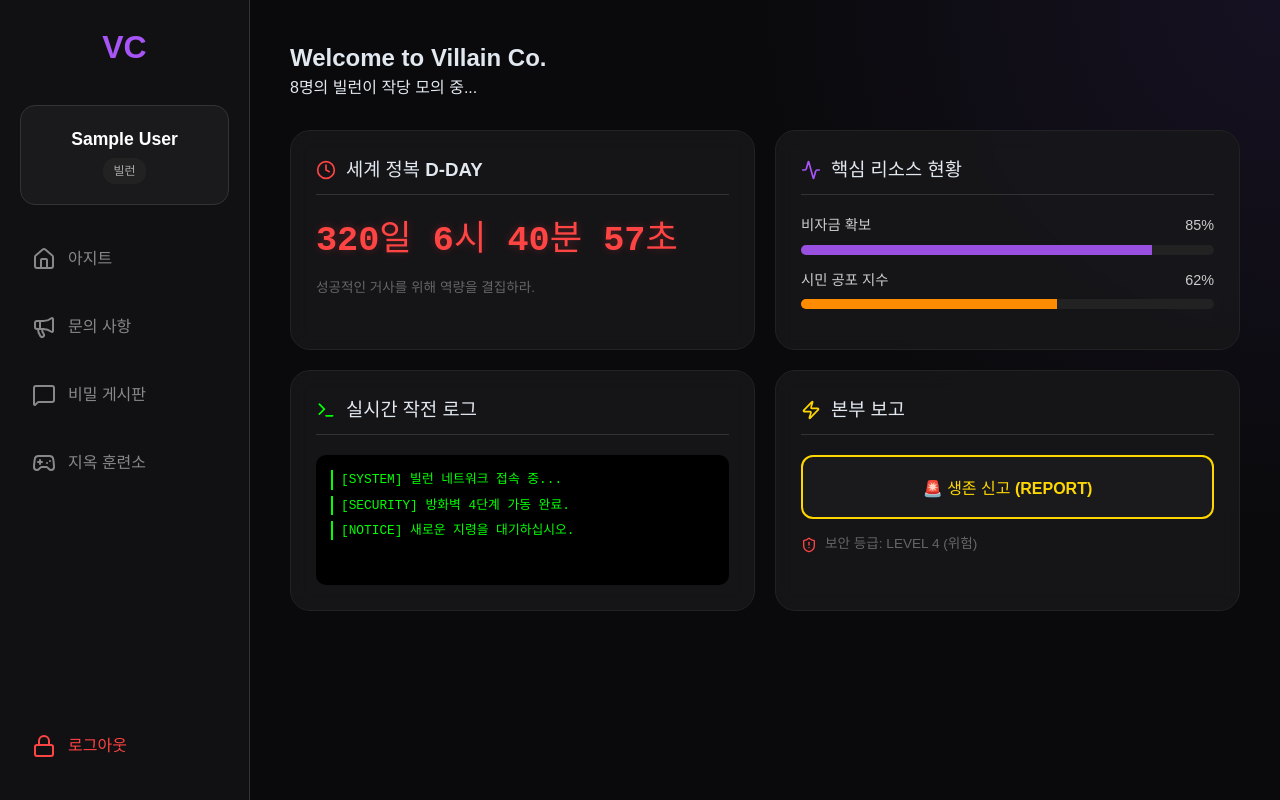
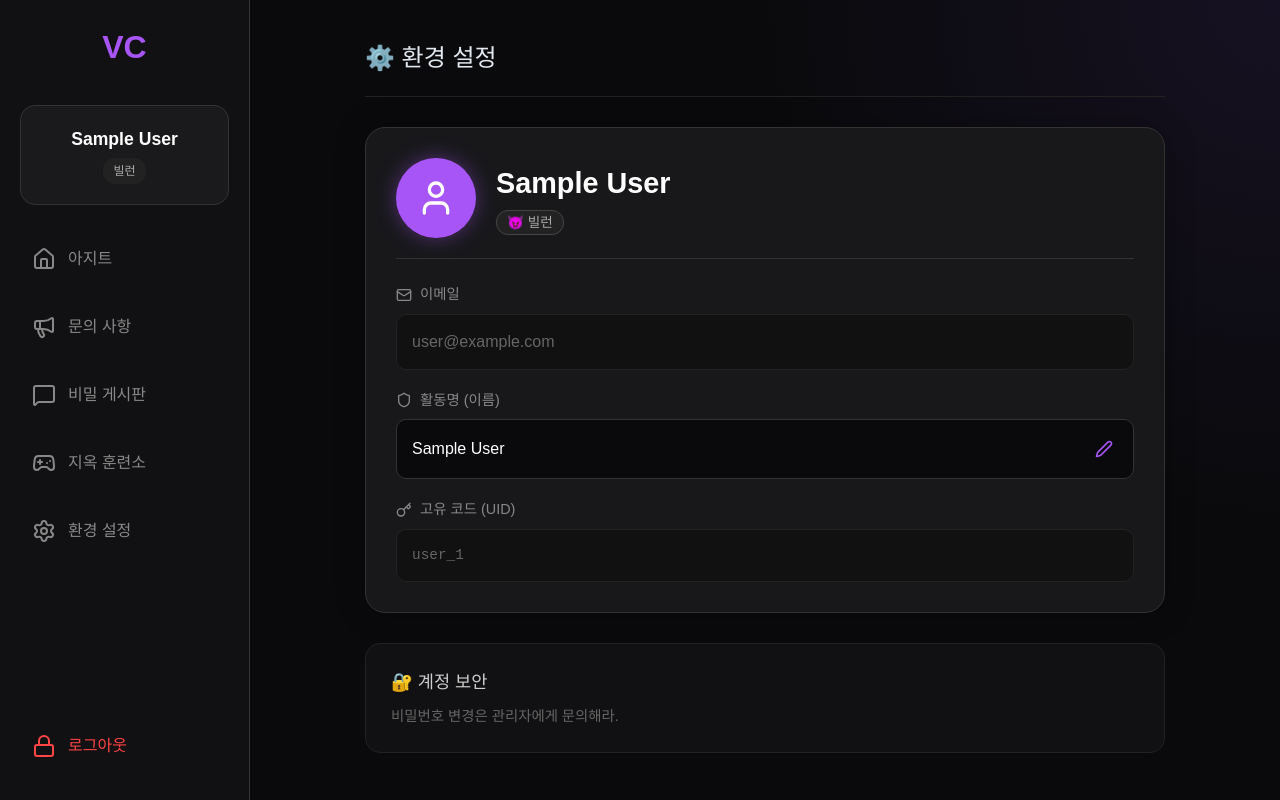
Before and after one commit to KimTaehyeok01/villain-company, a React (Vite) app: page /settings in a window 1280 px wide. Before the commit this address led to /. Built offline with nearby package versions, Linux system fonts and the light colour scheme; no server answers; the database is empty; sample sign-in values are in the browser's storage.

Commit message:
설정 기능 추가

```diff
--- a/src/App.css
+++ b/src/App.css
@@ -1266,3 +1266,154 @@ input:checked + .slider:before {
     max-width: 100%;
   }
 }
+.settings-container {
+  width: 100%;
+  max-width: 800px;
+  display: flex;
+  flex-direction: column;
+}
+
+.settings-content {
+  display: flex;
+  flex-direction: column;
+  gap: 30px;
+}
+
+.profile-card {
+  background: #18181b;
+  border: 1px solid #333;
+  border-radius: 20px;
+  padding: 30px;
+  display: flex;
+  flex-direction: column;
+  gap: 25px;
+  box-shadow: 0 0 30px rgba(0, 0, 0, 0.3);
+}
+
+.profile-header {
+  display: flex;
+  align-items: center;
+  gap: 20px;
+  border-bottom: 1px solid #333;
+  padding-bottom: 20px;
+}
+
+.avatar-circle {
+  width: 80px;
+  height: 80px;
+  background: var(--point-color);
+  border-radius: 50%;
+  display: flex;
+  justify-content: center;
+  align-items: center;
+  box-shadow: 0 0 20px rgba(168, 85, 247, 0.4);
+}
+
+.profile-summary h3 {
+  font-size: 1.8rem;
+  margin: 0 0 5px 0;
+  color: white;
+}
+
+.role-badge {
+  background: #222;
+  color: #aaa;
+  padding: 4px 10px;
+  border-radius: 12px;
+  font-size: 0.85rem;
+  font-weight: bold;
+  border: 1px solid #444;
+}
+
+.profile-details {
+  display: flex;
+  flex-direction: column;
+  gap: 20px;
+}
+
+.detail-item label {
+  display: flex;
+  align-items: center;
+  gap: 8px;
+  color: #888;
+  font-size: 0.9rem;
+  margin-bottom: 8px;
+}
+
+.value-box {
+  background: #0a0a0c;
+  border: 1px solid #333;
+  padding: 15px;
+  border-radius: 10px;
+  color: white;
+  font-size: 1rem;
+  display: flex;
+  justify-content: space-between;
+  align-items: center;
+  transition: 0.3s;
+}
+
+.value-box.readonly {
+  background: #111;
+  color: #666;
+  border-color: #222;
+}
+
+.value-box.editing {
+  border-color: var(--point-color);
+  box-shadow: 0 0 10px rgba(168, 85, 247, 0.1);
+}
+
+.value-box input {
+  background: transparent;
+  border: none;
+  color: white;
+  font-size: 1rem;
+  width: 100%;
+  outline: none;
+}
+
+.uid-text {
+  font-family: monospace;
+  font-size: 0.9rem;
+}
+
+.edit-icon-btn {
+  background: transparent;
+  border: none;
+  color: var(--point-color);
+  cursor: pointer;
+  padding: 5px;
+  display: flex;
+  align-items: center;
+}
+
+.edit-icon-btn:hover {
+  color: white;
+}
+
+.settings-section {
+  background: rgba(24, 24, 27, 0.5);
+  border: 1px solid #222;
+  border-radius: 15px;
+  padding: 25px;
+}
+
+.settings-section h3 {
+  margin: 0 0 10px 0;
+  color: #ccc;
+  font-size: 1.1rem;
+}
+
+.desc-text {
+  color: #666;
+  font-size: 0.9rem;
+  margin: 0;
+}
+
+@media (max-width: 768px) {
+  .profile-header {
+    flex-direction: column;
+    text-align: center;
+  }
+}
--- a/src/App.jsx
+++ b/src/App.jsx
@@ -13,12 +13,14 @@ import {
   Gamepad2,
   Lock,
   CheckCircle,
+  Settings,
 } from "lucide-react";
 import { onAuthStateChanged, signOut } from "firebase/auth";
 import { doc, getDoc } from "firebase/firestore";
 import { auth, db } from "./firebase";
 import "./App.css";
 
+// 페이지 불러오기
 import CustomModal from "./components/CustomModal";
 import LoginPage from "./pages/LoginPage";
 import SignupPage from "./pages/SignupPage";
@@ -26,6 +28,7 @@ import MainHome from "./pages/MainHome";
 import Notice from "./pages/Notice";
 import SecretBoard from "./pages/SecretBoard";
 import PingPongGame from "./pages/PingPongGame";
+import SettingsPage from "./pages/SettingsPage";
 
 function App() {
   const [userData, setUserData] = useState(null);
@@ -126,6 +129,10 @@ function App() {
                   <Link to="/game">
                     <Gamepad2 /> 지옥 훈련소
                   </Link>
+                  <Link to="/settings">
+                    <Settings /> 환경 설정
+                  </Link>
+
                   <a
                     href="#"
                     onClick={handleLogoutClick}
@@ -158,6 +165,15 @@ function App() {
                       path="/game"
                       element={<PingPongGame userData={userData} />}
                     />
+                    <Route
+                      path="/settings"
+                      element={
+                        <SettingsPage
+                          userData={userData}
+                          setUserData={setUserData}
+                        />
+                      }
+                    />
                     <Route path="*" element={<Navigate to="/" />} />
                   </Routes>
                 </main>
--- /dev/null
+++ b/src/pages/SettingsPage.jsx
@@ -0,0 +1,130 @@
+import React, { useState } from "react";
+import { User, Mail, Shield, Save, Edit2, Key } from "lucide-react";
+import { updateProfile } from "firebase/auth";
+import { doc, updateDoc } from "firebase/firestore";
+import { auth, db } from "../firebase";
+import CustomModal from "../components/CustomModal";
+
+const SettingsPage = ({ userData, setUserData }) => {
+  const [isEditing, setIsEditing] = useState(false);
+  const [newName, setNewName] = useState(userData.name);
+  const [modal, setModal] = useState({ isOpen: false, type: "", message: "" });
+
+  const handleSave = async () => {
+    if (!newName.trim()) {
+      setModal({ isOpen: true, type: "alert", message: "이름을 입력해라." });
+      return;
+    }
+
+    try {
+      // 1. Firebase Auth 프로필 업데이트 (로그인 정보)
+      if (auth.currentUser) {
+        await updateProfile(auth.currentUser, { displayName: newName });
+      }
+
+      // 2. Firestore DB 업데이트 (데이터베이스)
+      const userRef = doc(db, "users", userData.uid);
+      await updateDoc(userRef, { name: newName });
+
+      // 3. 앱 전체 상태(userData) 즉시 반영 (새로고침 없이 바뀌게)
+      setUserData({ ...userData, name: newName });
+
+      setIsEditing(false);
+      setModal({
+        isOpen: true,
+        type: "success",
+        message: "프로필이 수정되었다.",
+      });
+    } catch (error) {
+      console.error(error);
+      setModal({
+        isOpen: true,
+        type: "alert",
+        message: "수정 실패. 다시 시도해라.",
+      });
+    }
+  };
+
+  return (
+    <div className="fade-in settings-container">
+      <CustomModal
+        isOpen={modal.isOpen}
+        type={modal.type}
+        message={modal.message}
+        onConfirm={() => setModal({ ...modal, isOpen: false })}
+      />
+
+      <div className="page-header">
+        <h2>⚙️ 환경 설정</h2>
+      </div>
+
+      <div className="settings-content">
+        {/* 프로필 카드 섹션 */}
+        <div className="profile-card">
+          <div className="profile-header">
+            <div className="avatar-circle">
+              <User size={40} color="#fff" />
+            </div>
+            <div className="profile-summary">
+              <h3>{userData.name}</h3>
+              <span className="role-badge">
+                {userData.role === "admin" ? "👑 관리자" : "😈 빌런"}
+              </span>
+            </div>
+          </div>
+
+          <div className="profile-details">
+            <div className="detail-item">
+              <label>
+                <Mail size={16} /> 이메일
+              </label>
+              <div className="value-box readonly">{userData.email}</div>
+            </div>
+
+            <div className="detail-item">
+              <label>
+                <Shield size={16} /> 활동명 (이름)
+              </label>
+              <div className={`value-box ${isEditing ? "editing" : ""}`}>
+                {isEditing ? (
+                  <input
+                    type="text"
+                    value={newName}
+                    onChange={(e) => setNewName(e.target.value)}
+                    autoFocus
+                  />
+                ) : (
+                  <span>{userData.name}</span>
+                )}
+                <button
+                  className="edit-icon-btn"
+                  onClick={() => {
+                    if (isEditing) handleSave();
+                    else setIsEditing(true);
+                  }}
+                >
+                  {isEditing ? <Save size={18} /> : <Edit2 size={18} />}
+                </button>
+              </div>
+            </div>
+
+            <div className="detail-item">
+              <label>
+                <Key size={16} /> 고유 코드 (UID)
+              </label>
+              <div className="value-box readonly uid-text">{userData.uid}</div>
+            </div>
+          </div>
+        </div>
+
+        {/* 추가 설정 섹션 (나중에 기능 추가 가능) */}
+        <div className="settings-section">
+          <h3>🔐 계정 보안</h3>
+          <p className="desc-text">비밀번호 변경은 관리자에게 문의해라.</p>
+        </div>
+      </div>
+    </div>
+  );
+};
+
+export default SettingsPage;
```
